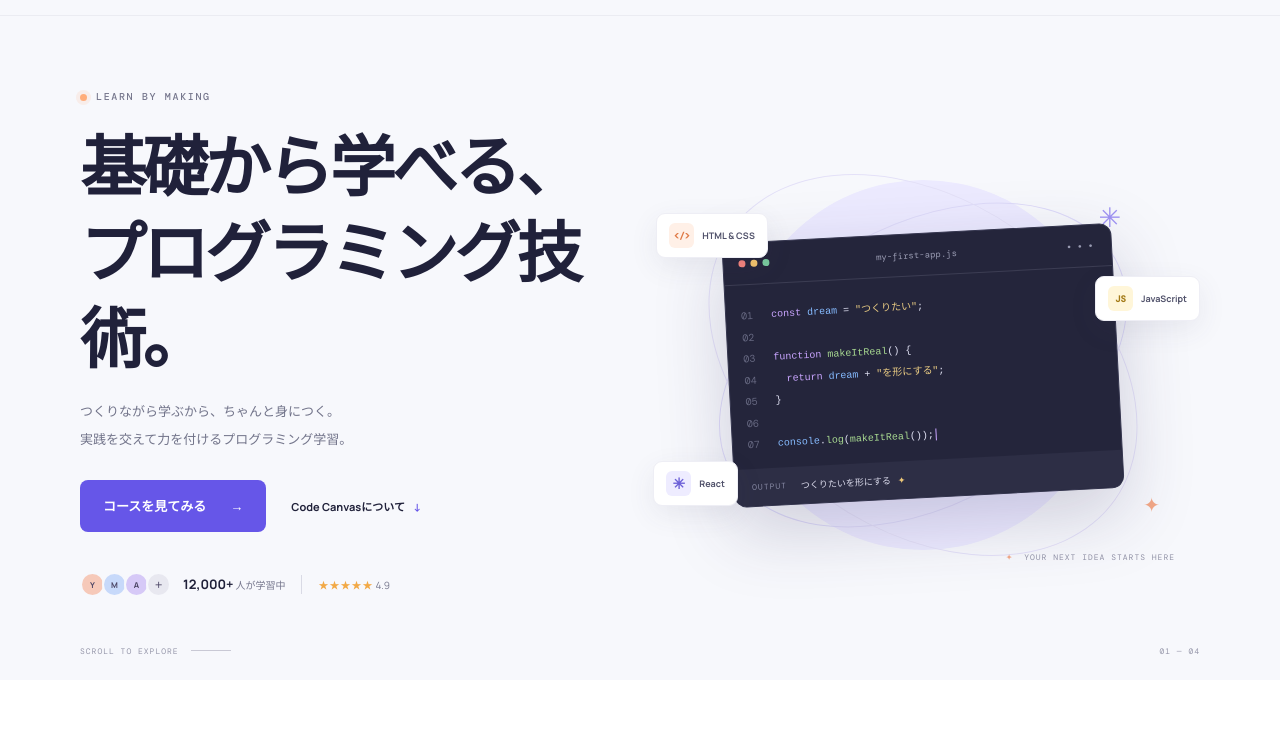
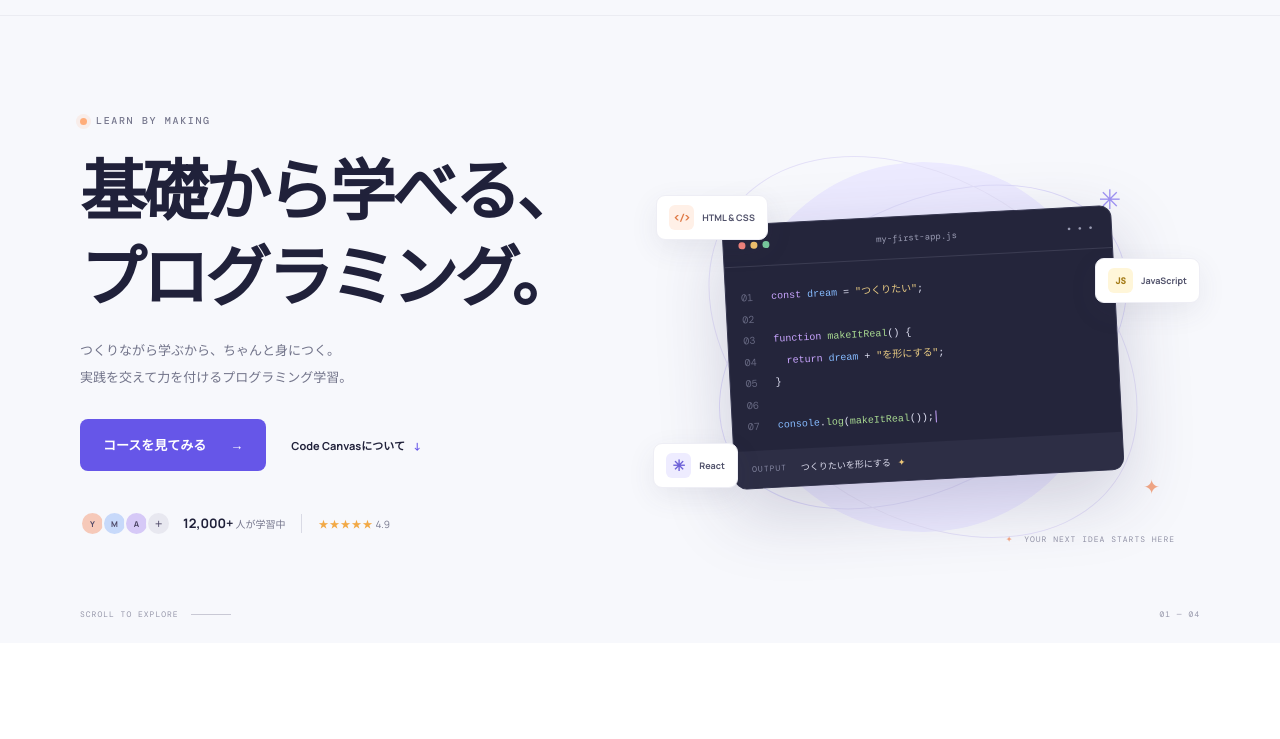
Before and after one commit to Singuralitylabs/teamdev_workshop, a plain HTML site: page index.html in a window 1280 px wide. Shown: the part 61-800 px from the top of the page. Drawn offline with nearby package versions, Linux system fonts and the light colour scheme.

Commit message:
タイトルの見栄え改善 #25

```diff
--- a/index.html
+++ b/index.html
@@ -37,7 +37,7 @@
       <div class="container hero-grid">
         <div class="hero-copy">
           <p class="eyebrow"><span class="eyebrow-dot"></span> LEARN BY MAKING</p>
-          <h1 id="hero-title">基礎から学べる、<br>プログラミング技術。</h1>
+          <h1 id="hero-title">基礎から学べる、<br>プログラミング。</h1>
           <p class="hero-lead">つくりながら学ぶから、ちゃんと身につく。<br>実践を交えて力を付けるプログラミング学習。</p>
           <div class="hero-actions">
             <a class="button" href="#courses">コースを見てみる <span aria-hidden="true">→</span></a>
```
